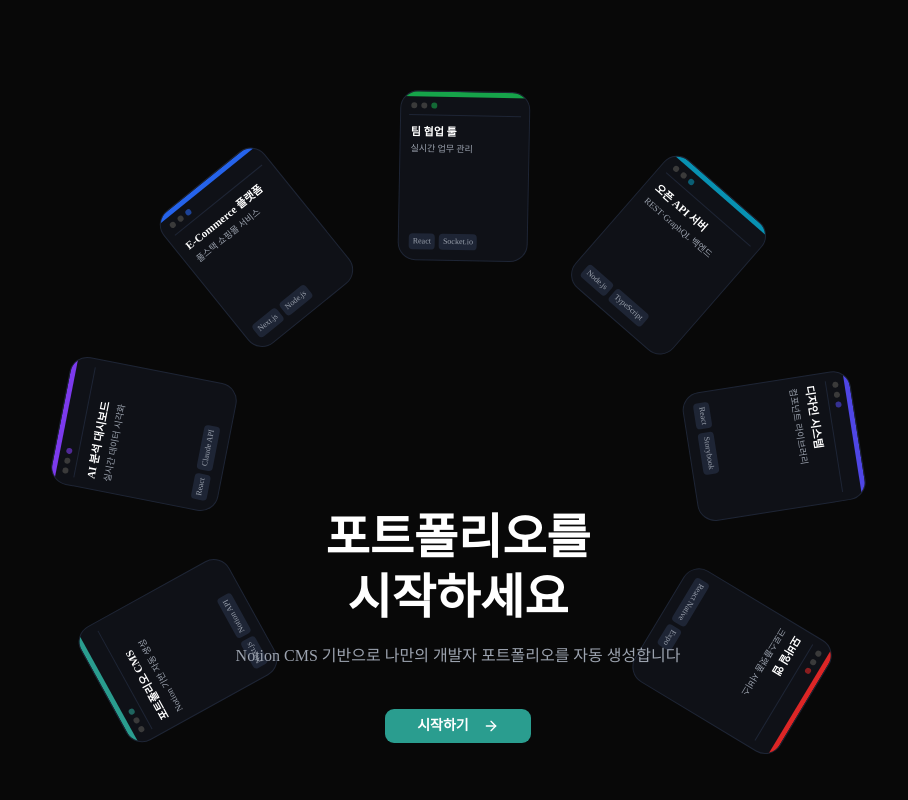
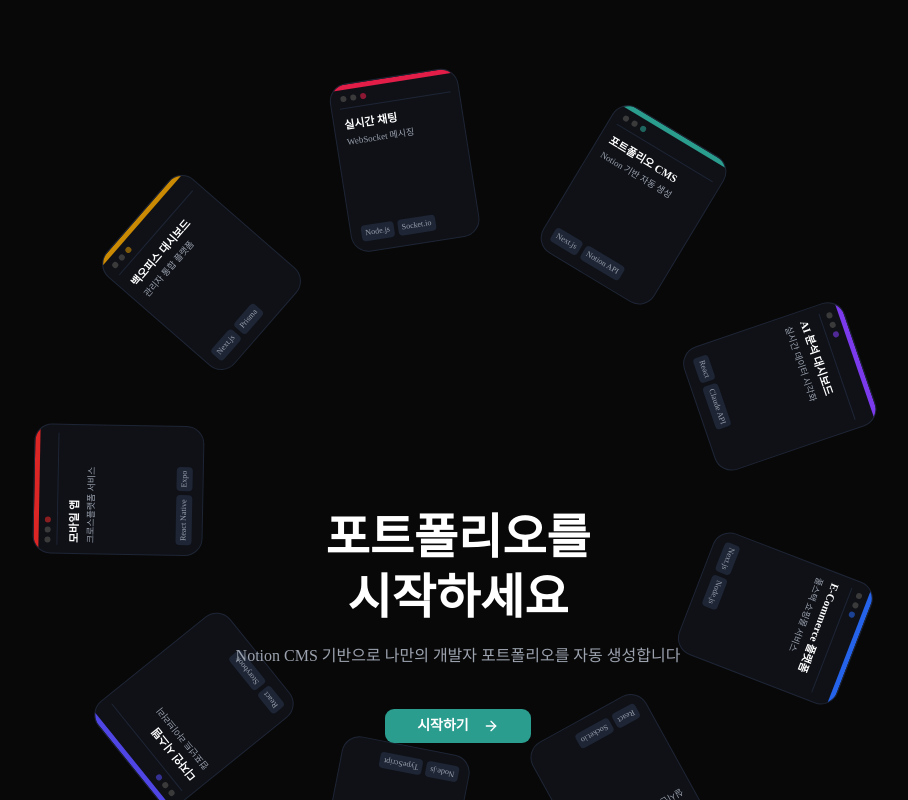
Before and after one commit to moonsy0919/notion-cms-project, a Next.js app: page /welcome in a window 1280 px wide. Shown: the whole page, without its empty margins (182-1090 px from the left). Built offline with nearby package versions, Linux system fonts and the light colour scheme; no server answers.

Commit message:
💄 style: welcome 카드 360° 전체 원 배치로 변경
7개 → 9개 카드로 확장, 각도 계산을 균등 360° 배치로 수정.
반지름 320 → 340px으로 소폭 확대.

```diff
--- a/app/(onboarding)/welcome/page.tsx
+++ b/app/(onboarding)/welcome/page.tsx
@@ -55,9 +55,21 @@ const CARDS: CardData[] = [
     tags: ["React Native", "Expo"],
     accent: "#dc2626",
   },
+  {
+    name: "백오피스 대시보드",
+    description: "관리자 통합 플랫폼",
+    tags: ["Next.js", "Prisma"],
+    accent: "#ca8a04",
+  },
+  {
+    name: "실시간 채팅",
+    description: "WebSocket 메시징",
+    tags: ["Node.js", "Socket.io"],
+    accent: "#e11d48",
+  },
 ];
 
-const RADIUS = 320;
+const RADIUS = 340;
 
 /** 브라우저 윈도우 스타일 프로젝트 카드 */
 function ProjectCard({ card }: { card: CardData }) {
@@ -143,7 +155,7 @@ export default function WelcomePage() {
         }}
       >
         {CARDS.map((card, i) => {
-          const angle = -150 + i * 40; // -150, -110, ..., 90
+          const angle = i * (360 / CARDS.length); // 0, 40, ..., 320 (균등 360° 배치)
           const rad = (angle * Math.PI) / 180;
           const x = Math.sin(rad) * RADIUS;
           const y = -Math.cos(rad) * RADIUS;
```
